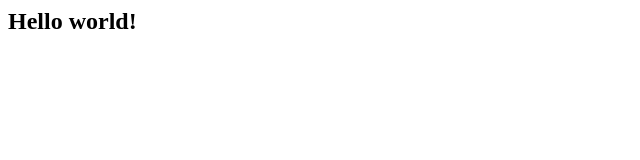
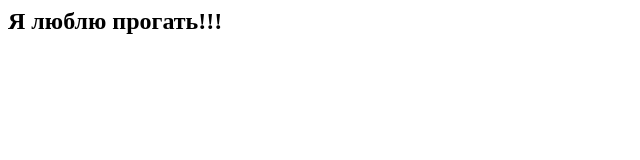
Before and after one commit to leoska/bsbo-01-2021-prak1, a website: page app/index.html in a window 1280 px wide. Shown: the whole page, without its empty margins (0-640 px from the left). Drawn offline with Linux system fonts and the light colour scheme.

Commit message:
My Solution

```diff
--- a/app/index.html
+++ b/app/index.html
@@ -4,7 +4,7 @@
     </head>
     <body>
         <h2>
-            Hello world!
+            Я люблю прогать!!!
         </h2>
     </body>
 </html>
```
